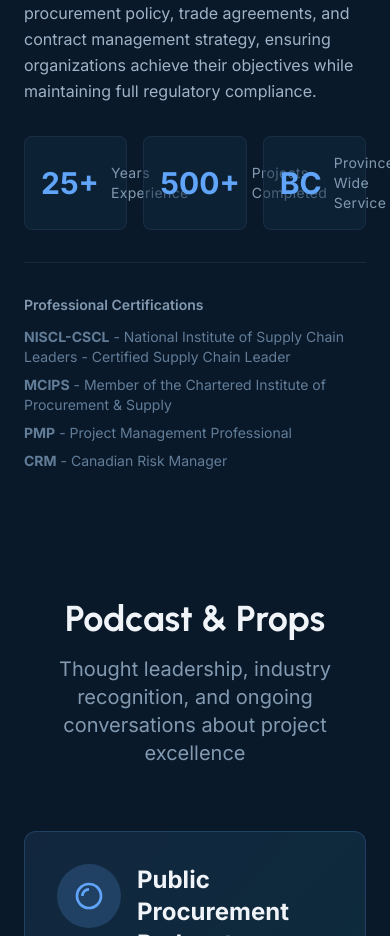
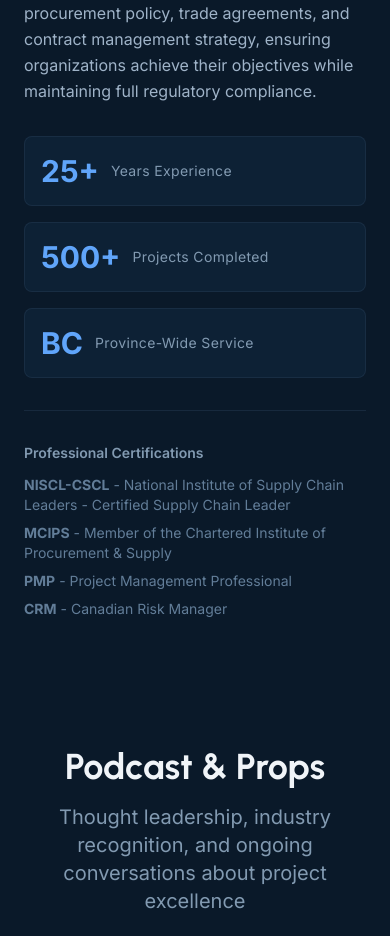
Before and after one commit to Sheel-Advisory-Services/sheel-advisory, a Next.js app: page / in a window 390 px wide. Shown: the part 5720-6656 px from the top of the page. Built offline with nearby package versions, Linux system fonts and the light colour scheme.

Commit message:
Fix About section stats layout for mobile - stack vertically on small screens

```diff
--- a/components/About.tsx
+++ b/components/About.tsx
@@ -36,7 +36,7 @@
               </div>
 
               {/* Credentials highlights */}
-              <div className="grid grid-cols-3 gap-4 mt-8">
+              <div className="grid grid-cols-1 md:grid-cols-3 gap-4 mt-8">
                 <div className="p-4 rounded-lg bg-steel-100 dark:bg-steel-900/50 border border-steel-300 dark:border-steel-800/50 flex items-center gap-3">
                   <div className="text-3xl font-bold text-steel-700 dark:text-accent-blue">25+</div>
                   <div className="text-sm text-steel-600 dark:text-steel-400 tracking-wide">Years Experience</div>
```
